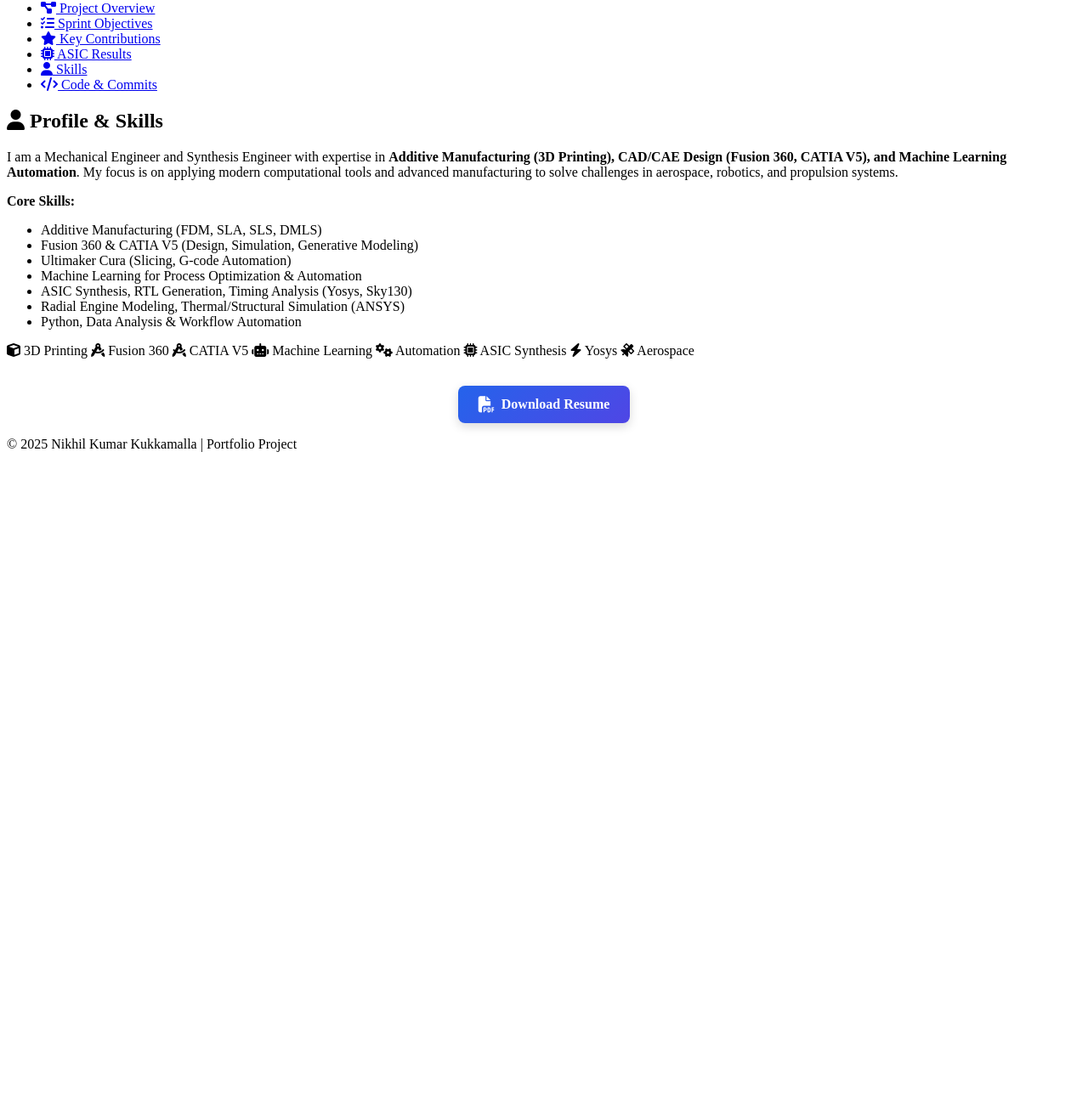
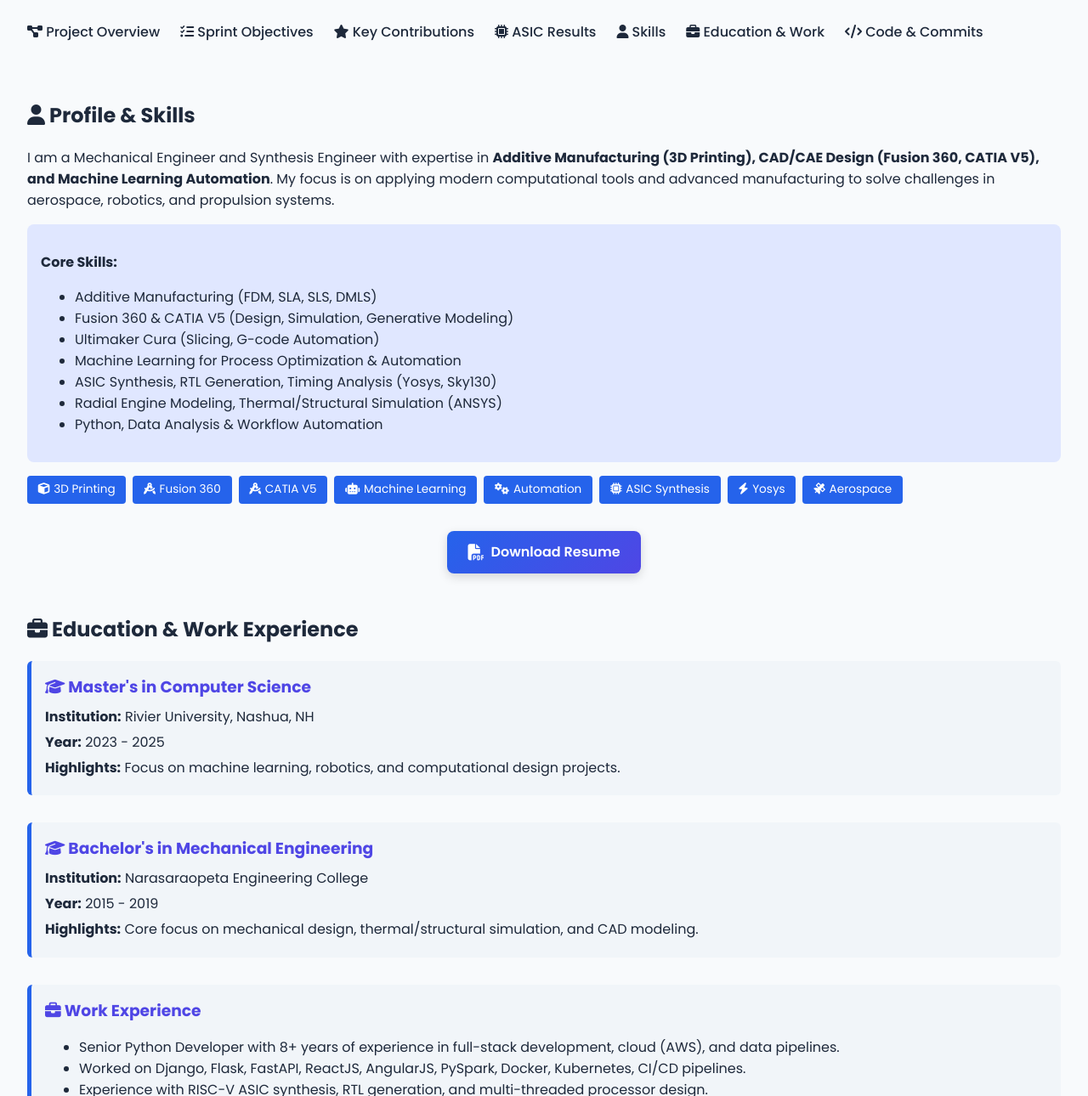
Before and after one commit to NIKHIL6784/nikhil.portfolio.io, a plain HTML site: page index.html in a window 1280 px wide. Shown: the part 186-1476 px from the top of the page at 85% size. Before the commit the page ends 800 px from the top, so only its background shows below. Drawn offline with Linux system fonts and the light colour scheme.

Commit message:
Update index.html

```diff
--- a/index.html
+++ b/index.html
@@ -19,7 +19,97 @@
             --danger-color: #ef4444;
             --transition-speed: 0.4s;
         }
-        /* --- your existing CSS --- */
+
+        body {
+            font-family: 'Poppins', sans-serif;
+            margin: 0;
+            background-color: var(--light-color);
+            color: var(--dark-color);
+        }
+
+        header, nav, main, footer {
+            padding: 1rem 2rem;
+        }
+
+        header h1 {
+            margin: 0.5rem 0;
+            font-size: 2rem;
+        }
+
+        header h2 {
+            margin: 0;
+            font-size: 1.2rem;
+            color: var(--primary-color);
+        }
+
+        .social-links a {
+            margin-right: 1rem;
+            color: var(--dark-color);
+            font-size: 1.2rem;
+            transition: color 0.3s;
+        }
+
+        .social-links a:hover {
+            color: var(--primary-color);
+        }
+
+        nav ul {
+            display: flex;
+            gap: 1.5rem;
+            list-style: none;
+            padding: 0;
+            margin: 1rem 0;
+        }
+
+        nav ul li a {
+            text-decoration: none;
+            color: var(--dark-color);
+            font-weight: 500;
+            transition: color 0.3s;
+        }
+
+        nav ul li a:hover {
+            color: var(--primary-color);
+        }
+
+        section {
+            margin-bottom: 3rem;
+            opacity: 0;
+            transform: translateY(20px);
+            animation: fadeInUp 1s forwards;
+        }
+
+        @keyframes fadeInUp {
+            to {
+                opacity: 1;
+                transform: translateY(0);
+            }
+        }
+
+        .highlight-box {
+            background-color: #e0e7ff;
+            padding: 1rem;
+            border-radius: 8px;
+            margin: 1rem 0;
+        }
+
+        .tech-tags {
+            display: flex;
+            flex-wrap: wrap;
+            gap: 0.5rem;
+            margin-top: 1rem;
+        }
+
+        .tech-tag {
+            background-color: var(--primary-color);
+            color: white;
+            padding: 0.4rem 0.8rem;
+            border-radius: 4px;
+            font-size: 0.85rem;
+            display: inline-flex;
+            align-items: center;
+            gap: 0.3rem;
+        }
 
         /* Resume Download Button */
         .download-btn {
@@ -46,13 +136,39 @@
             transform: translateY(-3px);
             box-shadow: 0 6px 18px rgba(0, 0, 0, 0.2);
         }
+
+        /* Education & Work Experience */
+        .edu-work-section {
+            display: flex;
+            flex-direction: column;
+            gap: 2rem;
+        }
+
+        .edu-work-item {
+            background: #f1f5f9;
+            border-left: 5px solid var(--primary-color);
+            padding: 1rem;
+            border-radius: 6px;
+            transition: transform 0.3s ease, box-shadow 0.3s ease;
+        }
+
+        .edu-work-item:hover {
+            transform: translateY(-5px);
+            box-shadow: 0 6px 15px rgba(0,0,0,0.1);
+        }
+
+        .edu-work-item h3 {
+            margin: 0 0 0.5rem 0;
+            color: var(--secondary-color);
+        }
+
+        .edu-work-item p {
+            margin: 0.3rem 0;
+        }
+
     </style>
 </head>
 <body>
-    <div class="progress-container">
-        <div class="progress-bar" id="progressBar"></div>
-    </div>
-
     <header>
         <div class="cpu-animation">
             <i class="fas fa-microchip"></i>
@@ -75,14 +191,13 @@
             <li><a href="#key-contributions"><i class="fas fa-star"></i> Key Contributions</a></li>
             <li><a href="#synthesis-results"><i class="fas fa-microchip"></i> ASIC Results</a></li>
             <li><a href="#skills-profile"><i class="fas fa-user"></i> Skills</a></li>
+            <li><a href="#edu-work"><i class="fas fa-briefcase"></i> Education & Work</a></li>
             <li><a href="#code-commits"><i class="fas fa-code"></i> Code & Commits</a></li>
         </ul>
     </nav>
 
     <main>
-        <!-- Existing sections: Project Overview, Sprint Objectives, Key Contributions, ASIC Synthesis Optimization -->
-
-        <!-- New Profile & Skills Section -->
+        <!-- Skills Section -->
         <section id="skills-profile">
             <h2><i class="fas fa-user"></i> Profile & Skills</h2>
             <p>
@@ -125,6 +240,39 @@
                 </a>
             </div>
         </section>
+
+        <!-- Education & Work Experience Section -->
+        <section id="edu-work">
+            <h2><i class="fas fa-briefcase"></i> Education & Work Experience</h2>
+            <div class="edu-work-section">
+                <!-- Education -->
+                <div class="edu-work-item">
+                    <h3><i class="fas fa-graduation-cap"></i> Master's in Computer Science</h3>
+                    <p><strong>Institution:</strong> Rivier University, Nashua, NH</p>
+                    <p><strong>Year:</strong> 2023 - 2025</p>
+                    <p><strong>Highlights:</strong> Focus on machine learning, robotics, and computational design projects.</p>
+                </div>
+
+                <div class="edu-work-item">
+                    <h3><i class="fas fa-graduation-cap"></i> Bachelor's in Mechanical Engineering</h3>
+                    <p><strong>Institution:</strong> Narasaraopeta Engineering College</p>
+                    <p><strong>Year:</strong> 2015 - 2019</p>
+                    <p><strong>Highlights:</strong> Core focus on mechanical design, thermal/structural simulation, and CAD modeling.</p>
+                </div>
+
+                <!-- Work Experience -->
+                <div class="edu-work-item">
+                    <h3><i class="fas fa-briefcase"></i> Work Experience</h3>
+                    <ul>
+                        <li>Senior Python Developer with 8+ years of experience in full-stack development, cloud (AWS), and data pipelines.</li>
+                        <li>Worked on Django, Flask, FastAPI, ReactJS, AngularJS, PySpark, Docker, Kubernetes, CI/CD pipelines.</li>
+                        <li>Experience with RISC-V ASIC synthesis, RTL generation, and multi-threaded processor design.</li>
+                        <li>Client-facing roles at Centene, Capital One, Ascena Retail, Ameriprise, and Sonata Software.</li>
+                        <li>Focus on robotics, 3D printing, automation, and machine learning process optimization.</li>
+                    </ul>
+                </div>
+            </div>
+        </section>
     </main>
 
     <footer>
```
